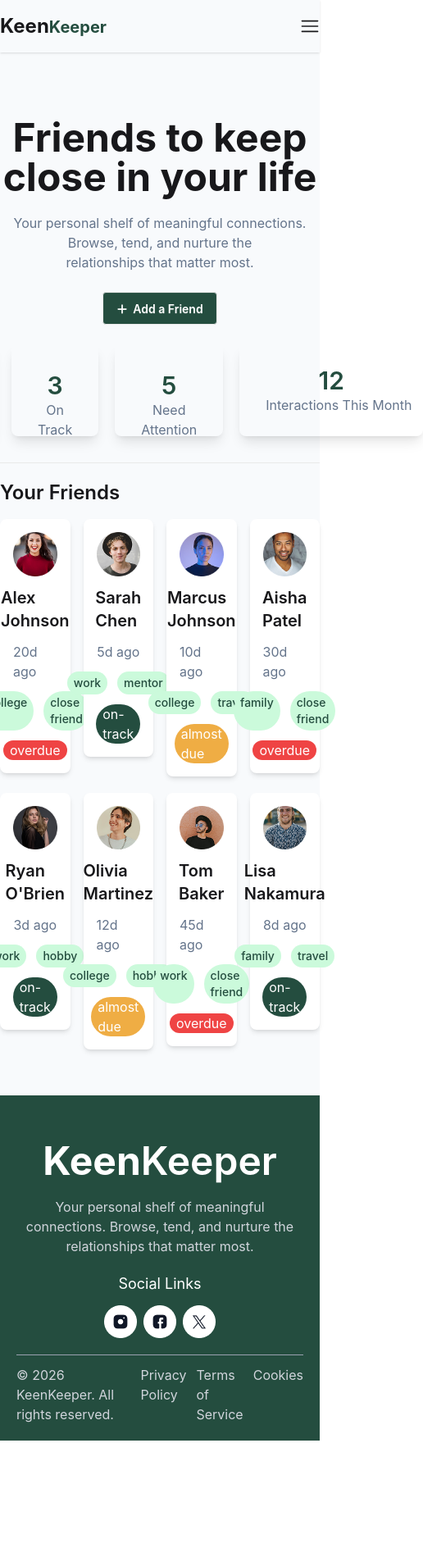
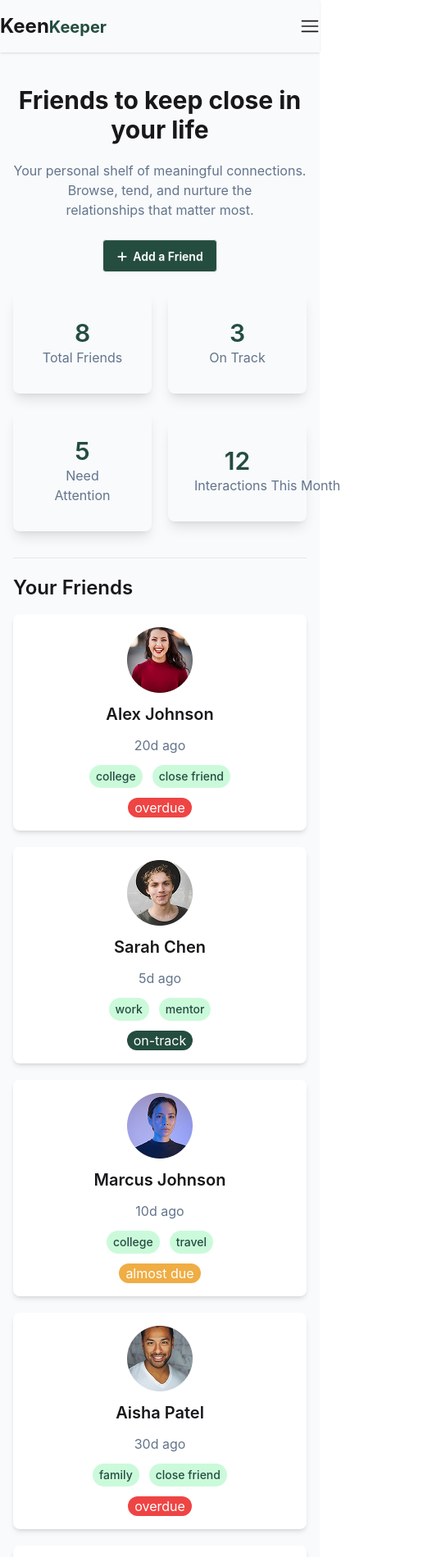
Before and after one commit to tashimtishan/my-assignment-7, a React (Vite) app: page / in a window 390 px wide. Shown: the top 1899 px of the page at 82% size, 516 px wide, since content can reach past the window. Before the commit the page ends 1757 px from the top, so only its background shows below. Built offline with nearby package versions, Linux system fonts and the light colour scheme.

Commit message:
just finished doing the project

```diff
--- a/src/Components/shared/Banner/Banner.jsx
+++ b/src/Components/shared/Banner/Banner.jsx
@@ -2,26 +2,26 @@
 import { FaPlus } from "react-icons/fa6";
 const Banner = () => {
     return (
-        <section className="max-w-277.5 mx-auto text-center">
-            <div className="mt-20">
-            <h2 className="font-bold text-5xl mb-5">Friends to keep close in your life</h2>
+        <section className="max-w-277.5 mx-auto text-center px-4">
+            <div className="mt-10 md:mt-20">
+            <h2 className="font-bold text-3xl md:text-5xl mb-5">Friends to keep close in your life</h2>
             <p className="text-[#64748B] mb-6">Your personal shelf of meaningful connections. Browse, tend, and nurture the <br /> relationships that matter most.</p>
             <button className="btn bg-[#244D3F] text-white mb-6"><FaPlus className="relative top-px" /><span>Add a Friend</span></button>
             </div>
-            <div className="parent-div flex items-center justify-center gap-5">
-            <div className="w-56 h-28 p-8 shadow-lg rounded-lg">
+            <div className="grid grid-cols-2 md:grid-cols-4 parent-div items-center justify-center gap-5">
+            <div className="p-8 shadow-lg rounded-lg text-center">
             <span className="text-[#244D3F] font-semibold text-3xl">8</span>
             <p className="text-[#64748B]">Total Friends</p>
             </div>
-            <div className="w-56 h-28 p-8 shadow-lg rounded-lg">
+            <div className="p-8 shadow-lg rounded-lg text-center">
             <span className="text-[#244D3F] font-semibold text-3xl">3</span>
             <p className="text-[#64748B]">On Track</p>
             </div>
-            <div className="w-56 h-28 p-8 shadow-lg rounded-lg">
+            <div className="p-8 shadow-lg rounded-lg text-center">
             <span className="text-[#244D3F] font-semibold text-3xl">5</span>
             <p className="text-[#64748B]">Need Attention</p>
             </div>
-            <div className="w-56 h-28 p-8 shadow-lg rounded-lg flex flex-col justify-center">
+            <div className="p-8 shadow-lg rounded-lg text-center flex flex-col justify-center">
             <span className="text-[#244D3F] font-semibold text-3xl">12</span>
             <p className="text-[#64748B] whitespace-nowrap">Interactions This Month</p>
             </div>
--- a/src/Components/shared/Footer.jsx
+++ b/src/Components/shared/Footer.jsx
@@ -3,7 +3,7 @@ const Footer = () => {
       <footer className="bg-[#244D3F] p-5">
      <div className="max-w-277.5 mx-auto text-center">
            <div>
-        <h1 className="text-5xl font-bold text-white mb-5 mt-9">Keen<span className="font-semibold">Keeper</span></h1>
+        <h1 className="text-4xl md:text-5xl  font-bold text-white mb-5 mt-9">Keen<span className="font-semibold">Keeper</span></h1>
         <p className="text-gray-300 mb-5">Your personal shelf of meaningful connections. Browse, tend, and nurture the relationships that matter most.</p>
         </div>
         <div>
@@ -17,11 +17,11 @@ const Footer = () => {
      </div>
 
      <hr className="text-gray-400 max-w-277.5 mx-auto mb-3"/>
-     <div className="flex justify-between max-w-277.5 mx-auto text-gray-300">
+     <div className="flex flex-col md:flex-row justify-between max-w-277.5 mx-auto text-gray-300 px-4 gap-3 text-center md:text-left">
         <div>
         <p>© 2026 KeenKeeper. All rights reserved.</p>
         </div>
-        <div className="flex gap-3">
+        <div className="flex justify-center md:justify-end gap-3">
         <p>Privacy Policy</p>
         <p>Terms of Service</p>
         <p>Cookies</p>
--- a/src/Components/shared/Friendsection/Friendsection.jsx
+++ b/src/Components/shared/Friendsection/Friendsection.jsx
@@ -8,11 +8,11 @@ const Friendsection = () => {
   const Friends=use(FriendsData);
   console.log(Friends)
     return (
-        <section className="max-w-277.5 mx-auto">
+        <section className="max-w-277.5 mx-auto px-4">
            <div>
              <h2 className="mt-5 font-semibold text-2xl mb-4">Your Friends</h2>
            </div>
-       <div className="grid grid-cols-4 gap-4 gap-y-5 mb-14">
+       <div className="grid grid-cols-1 sm:grid-cols-2 md:grid-cols-3 lg:grid-cols-4 gap-4 gap-y-5 mb-14">
          {Friends.map(friend=>
         <Link to={`/friends/${friend.id}`} key={friend.id}>
          <div className="shadow-md flex flex-col items-center justify-center p-4 rounded-lg space-y-3 bg-white">
--- a/src/Pages/Homepage/FriendsAnalyticspage/FriendsAnalyticspage.jsx
+++ b/src/Pages/Homepage/FriendsAnalyticspage/FriendsAnalyticspage.jsx
@@ -14,12 +14,12 @@ const FriendsAnalyticspage = () => {
       { name: "Video", value: videoCount||1,fill:"#4ADE80"},
      ];
     return (
-      <section className="max-w-277.5 mx-auto mt-10 mb-20">
+      <section className="max-w-277.5 mx-auto mt-10 mb-20 px-4">
       <h2 className="text-4xl font-bold mb-6">Friendship Analytics</h2>
       <div className="bg-white shadow-md rounded-md p-6">
         <p className="text-lg text-[#244D3F] mb-4 font-bold">By Interaction Type</p>
-        <div className="flex justify-center">
-          <PieChart width={300} height={300}>
+        <div className="flex justify-center overflow-x-auto">
+          <PieChart width={Math.min(300, window.innerWidth-80)} height={300}>
           <Pie data={data}innerRadius={80}outerRadius={120}paddingAngle={5}dataKey="value">
               {data.map((entry, index)=>(<Cell key={index} fill={entry.fill} />))}
             </Pie>
--- a/src/Pages/Homepage/FriendsDetailsPage/FriendsDetailsPage.jsx
+++ b/src/Pages/Homepage/FriendsDetailsPage/FriendsDetailsPage.jsx
@@ -12,8 +12,8 @@ const FriendsDetailsPage = () => {
   const friend=Friends.find(f=>f.id===Number(id));
   const { addEntry } = useTimeline();
     return (
-        <section className="max-w-277.5 mx-auto mt-20 mb-20">
-          <div className="grid grid-cols-3 gap-4">
+        <section className="max-w-277.5 mx-auto mt-20 mb-20 p-5">
+          <div className="grid grid-cols-1 md:grid-cols-3 gap-4">
             <div className="space-y-4">
               <div className="p-10 shadow-md flex flex-col items-center justify-center text-center bg-white rounded-md">
                 <img src={friend.picture} className="mb-2" alt="" />
@@ -37,7 +37,7 @@ const FriendsDetailsPage = () => {
                 <h2>Delete</h2>
               </div>
             </div>
-            <div className="col-span-2">
+            <div className="col-span-1 md:col-span-2">
               <div className="grid grid-cols-3 gap-4">
                 <div className="shadow-md bg-white rounded-md p-6 text-center">
                <p className="text-2xl font-bold text-[#244D3F]">{friend.days_since_contact}</p>
--- a/src/Pages/Homepage/Timeline/Timeline.jsx
+++ b/src/Pages/Homepage/Timeline/Timeline.jsx
@@ -13,9 +13,9 @@ const Timeline = () => {
   };
    const filtered = filter === "All" ? entries : entries.filter(e => e.type === filter);
     return (
-       <section className="max-w-277.5 mx-auto mt-10 mb-20">
+       <section className="max-w-277.5 mx-auto mt-10 mb-20 px-4">
          <h2 className="text-3xl font-bold mb-6">Timeline</h2>
-      <select className="w-86.75 rounded-lg px-4 py-2 mb-6 text-sm text-gray-600 bg-white" value={filter} onChange={(e) => setFilter(e.target.value)}>
+      <select className="w-full md:w-86.75 rounded-lg px-4 py-2 mb-6 text-sm text-gray-600 bg-white" value={filter} onChange={(e) => setFilter(e.target.value)}>
         <option value="All">Filter timeline</option>
         <option value="Call">Call</option>
         <option value="Text">Text</option>
--- a/src/layout/Rootlayout.jsx
+++ b/src/layout/Rootlayout.jsx
@@ -5,9 +5,9 @@ import Footer from "../Components/shared/Footer";
 
 const Rootlayout = () => {
     return (
-        <div className="bg-[#F8FAFC]">
+        <div className="bg-[#F8FAFC] flex flex-col min-h-screen">
            <Navbar></Navbar>
-           <main>
+           <main className="flex-1">
             <Outlet></Outlet>
            </main>
             <Footer></Footer>
```
